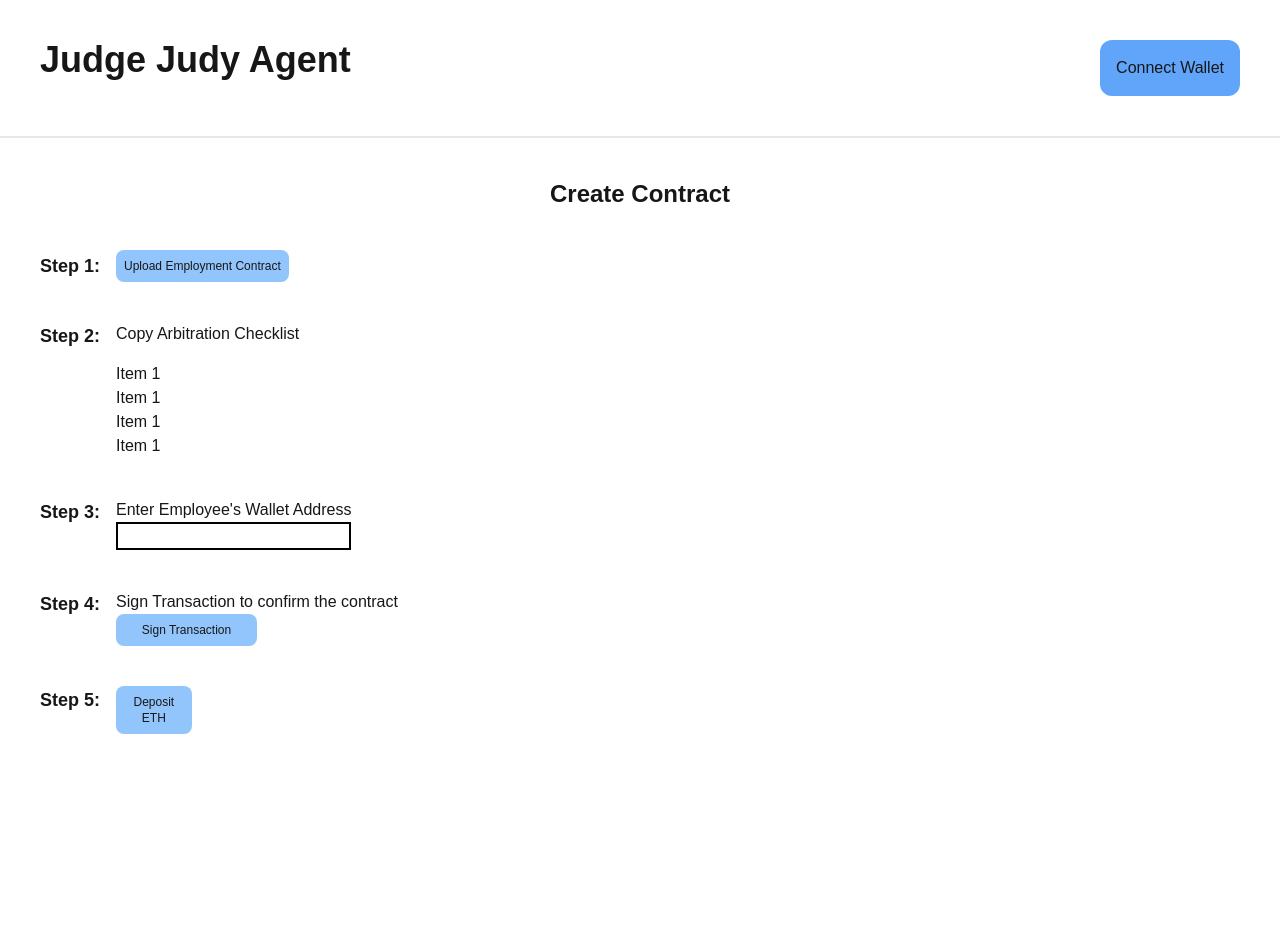
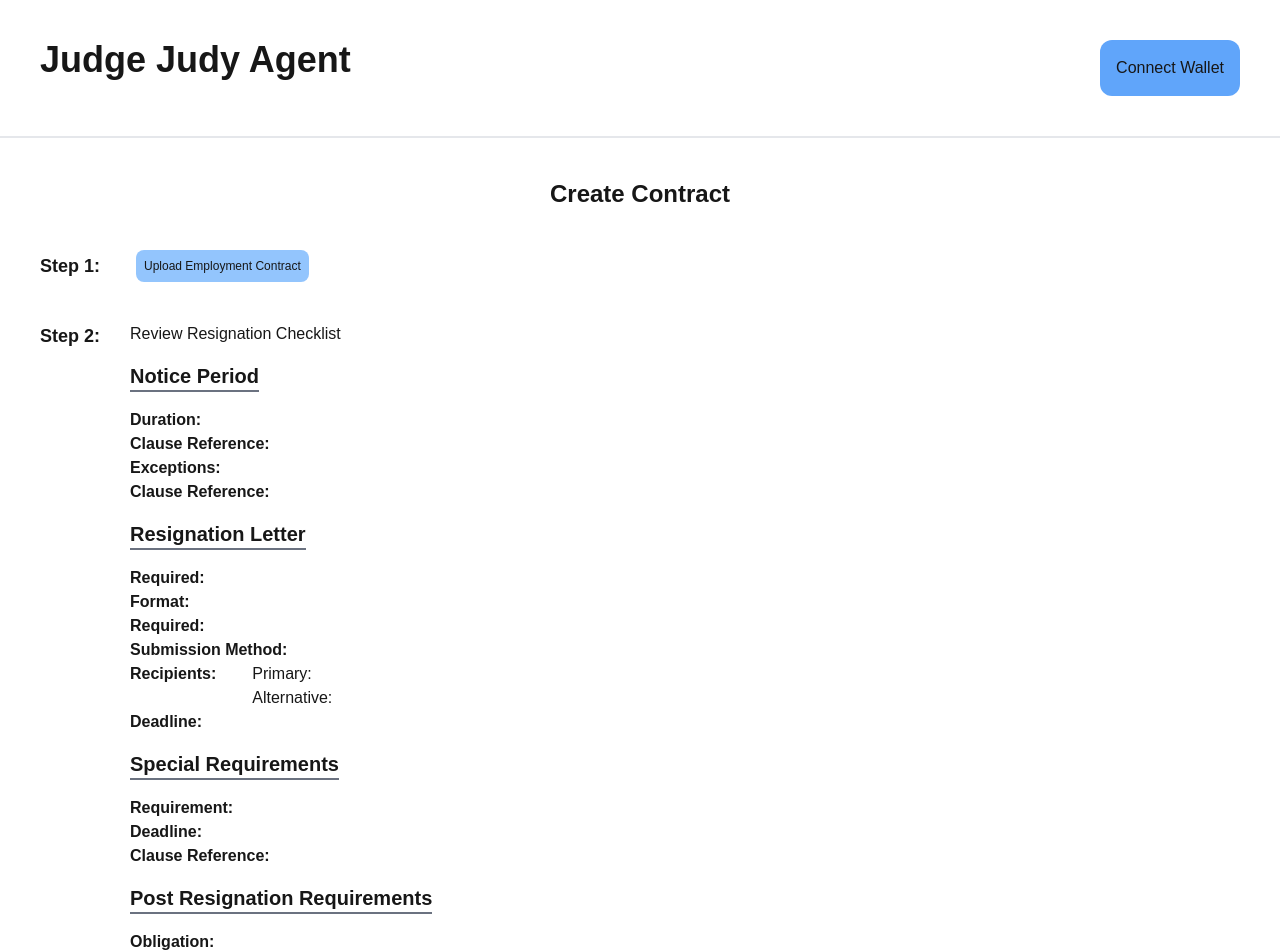
Before and after one commit to BonAppResearch/judge-judy-agent, a Next.js app in the folder ui/: page /create in a window 1280 px wide. Shown: the top 952 px of the page. Before the commit the page ends 800 px from the top, so only its background shows below. Built offline with nearby package versions, Linux system fonts and the light colour scheme; no server answers.

Commit message:
updated resignation checklist layout

```diff
--- a/ui/app/create/page.tsx
+++ b/ui/app/create/page.tsx
@@ -23,23 +23,118 @@
       <div className="flex flex-col w-full mx-auto px-10 py-10 items-center gap-10">
         <h1 className="font-bold text-2xl">Create Contract</h1>
         <div className="flex gap-4 w-full justify-start items-center">
-          <p className="font-bold text-lg">Step 1:</p>
+          <p className="font-bold text-lg w-20">Step 1:</p>
           <UploadButton />
         </div>
         <div className="flex w-full gap-4">
-          <p className="font-bold text-lg">Step 2:</p>
-          <div className="flex flex-col gap-4 justify-end items-start">
-            <p>Copy Arbitration Checklist</p>
-            <ul className="">
-              <li>Item 1</li>
-              <li>Item 1</li>
-              <li>Item 1</li>
-              <li>Item 1</li>
-            </ul>
+          <p className="font-bold text-lg w-20">Step 2:</p>
+          <div className="flex flex-col gap-4 justify-end items-start w-full">
+            <p>Review Resignation Checklist</p>
+            <p className="text-xl font-bold border-b-2 border-gray-500">
+              Notice Period
+            </p>
+            <div className="w-full">
+              <div className="flex gap-4">
+                <p className="font-bold">Duration:</p>
+                <p>{/**/}</p>
+              </div>
+              <div className="flex gap-4">
+                <p className="font-bold">Clause Reference:</p>
+                <p>{/**/}</p>
+              </div>
+              <div className="flex gap-4">
+                <p className="font-bold">Exceptions:</p>
+                <p>{/**/}</p>
+              </div>
+              <div className="flex gap-4">
+                <p className="font-bold">Clause Reference:</p>
+                <p>{/**/}</p>
+              </div>
+            </div>
+            <p className="text-xl font-bold border-b-2 border-gray-500">
+              Resignation Letter
+            </p>
+            <div className="w-full">
+              <div className="flex gap-4">
+                <p className="font-bold">Required:</p>
+                <p>{/**/}</p>
+              </div>
+              <div className="flex gap-4">
+                <p className="font-bold">Format:</p>
+                <p>{/**/}</p>
+              </div>
+              <div className="flex gap-4">
+                <p className="font-bold">Required:</p>
+                <p>{/**/}</p>
+              </div>
+              <div className="flex gap-4">
+                <p className="font-bold">Submission Method:</p>
+                <p>{/**/}</p>
+              </div>
+              <div className="flex gap-4">
+                <p className="font-bold">Recipients:</p>
+                <div className="flex flex-col px-5">
+                  <div className="flex">
+                    <p>Primary:</p>
+                    <p>{/**/}</p>
+                  </div>
+                  <div className="flex">
+                    <p>Alternative:</p>
+                    <p>{/**/}</p>
+                  </div>
+                </div>
+              </div>
+              <div className="flex gap-4">
+                <p className="font-bold">Deadline:</p>
+                <p>{/**/}</p>
+              </div>
+            </div>
+            <p className="text-xl font-bold border-b-2 border-gray-500">
+              Special Requirements
+            </p>
+            <div className="w-full">
+              <div className="flex gap-4">
+                <p className="font-bold">Requirement:</p>
+                <p>{/**/}</p>
+              </div>
+              <div className="flex gap-4">
+                <p className="font-bold">Deadline:</p>
+                <p>{/**/}</p>
+              </div>
+              <div className="flex gap-4">
+                <p className="font-bold">Clause Reference:</p>
+                <p>{/**/}</p>
+              </div>
+            </div>
+            <p className="text-xl font-bold border-b-2 border-gray-500">
+              Post Resignation Requirements
+            </p>
+            <div className="w-full">
+              <div className="flex gap-4">
+                <p className="font-bold">Obligation:</p>
+                <p>{/**/}</p>
+              </div>
+              <div className="flex gap-4">
+                <p className="font-bold">Duration:</p>
+                <p>{/**/}</p>
+              </div>
+              <div className="flex gap-4">
+                <p className="font-bold">Clause Reference:</p>
+                <p>{/**/}</p>
+              </div>
+            </div>
+            <p className="text-xl font-bold border-b-2 border-gray-500">
+              Compliance Consequences
+            </p>
+            <div className="w-full">
+              <div className="flex gap-4">
+                <p>{/**/}</p>
+              </div>
+            </div>
           </div>
         </div>
         <div className="flex w-full gap-4">
-          <p className="font-bold text-lg">Step 3:</p>
+          <p className="font-bold text-lg w-20">Step 3:</p>
           <div className="flex flex-col">
             <label for="employeeWalletAdd">
               Enter Employee's Wallet Address
@@ -52,7 +147,7 @@
           </div>
         </div>
         <div className="flex w-full gap-4">
-          <p className="font-bold text-lg">Step 4:</p>
+          <p className="font-bold text-lg w-20">Step 4:</p>
           <div className="flex flex-col">
             <p>Sign Transaction to confirm the contract</p>
             <button className="bg-blue-300 rounded-lg p-2 w-[50%] text-xs">
@@ -61,7 +156,7 @@
           </div>
         </div>
         <div className="flex w-full gap-4">
-          <p className="font-bold text-lg">Step 5:</p>
+          <p className="font-bold text-lg w-20">Step 5:</p>
           <div className="flex flex-col">
             <button className="bg-blue-300 rounded-lg p-2 w-[90%] text-xs">
               Deposit ETH
```
